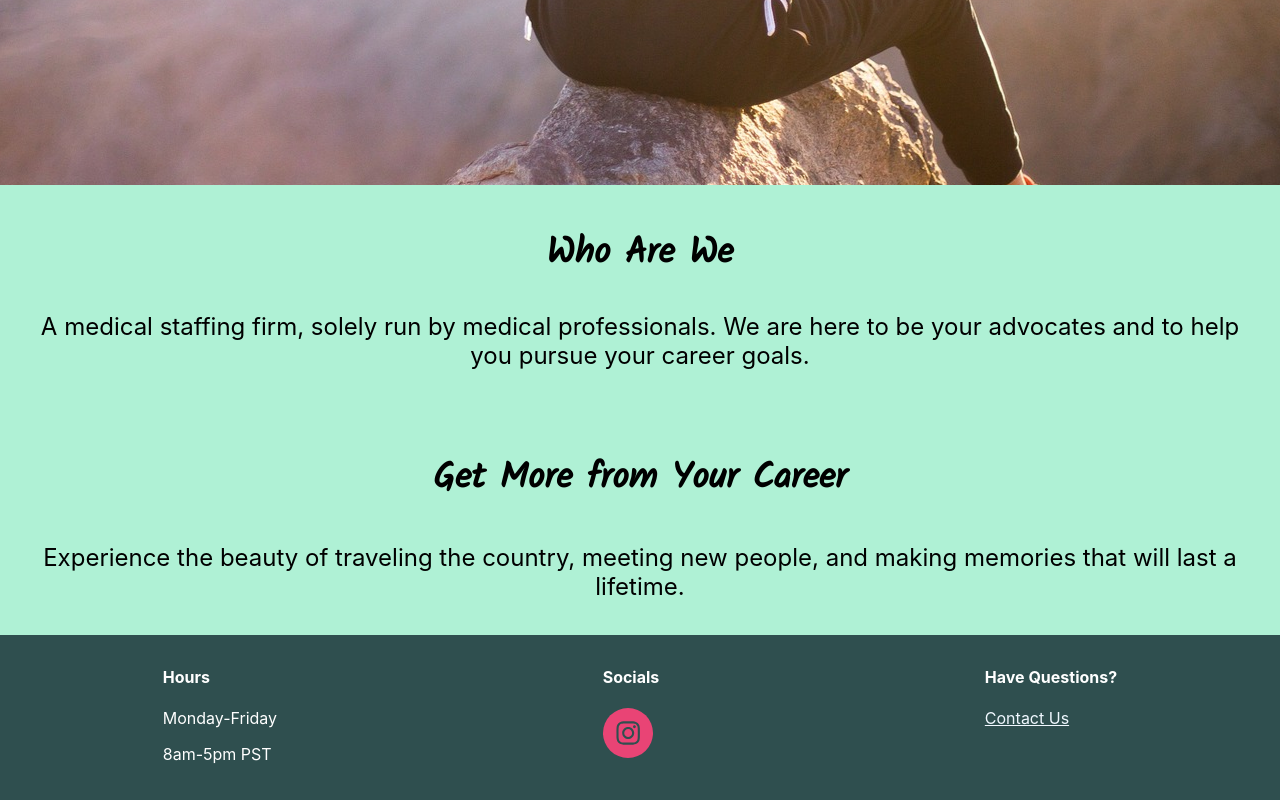
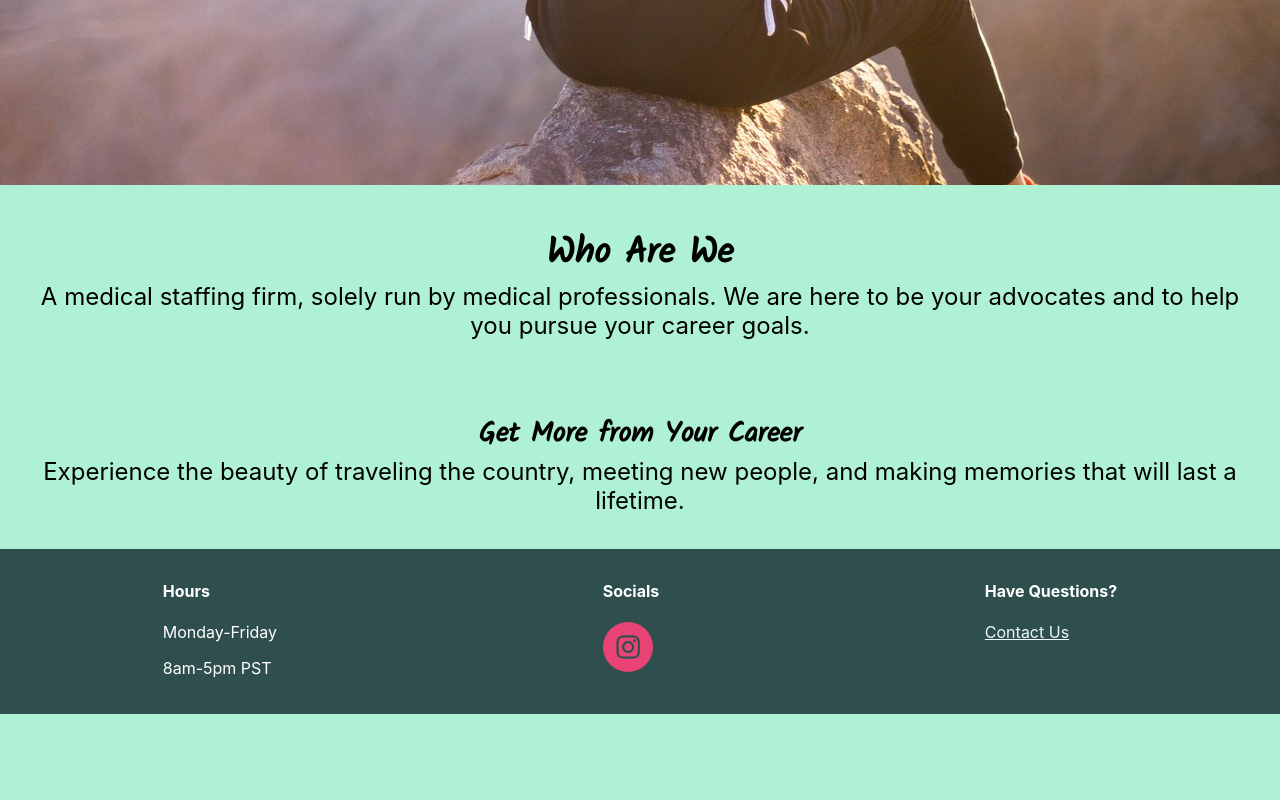
Before and after one commit to maxd66/travamed, a React (Create React App) app: page / in a window 1280 px wide. Shown: the part 790-1590 px from the top of the page. After the commit the page ends 1504 px from the top, so only its background shows below. Built offline with nearby package versions, Linux system fonts and the light colour scheme; a web font is replaced by a local one.

Commit message:
changed margin between about header and about p

```diff
--- a/src/components/About/About.css
+++ b/src/components/About/About.css
@@ -5,6 +5,11 @@
 .about-header {
   font-family: var(--subHeaderFont);
   padding: 0em 1em;
+  margin-bottom: 0px;
+}
+
+.about-p {
+  margin-top: 0px;
 }
 
 .flex-container {
@@ -48,10 +53,6 @@
     border-radius: 10px;
   }
 
-  .about-header {
-    font-size: 1.5em;
-  }
-
   #mainAbout {
     font-size: 1.5em;
   }
--- a/src/components/About/About.js
+++ b/src/components/About/About.js
@@ -8,7 +8,7 @@ function About() {
       <section className="flex-container">
         <section id="mainAbout" className="about-section">
           <h2 className="about-header">Who Are We</h2>
-          <p>
+          <p className="about-p">
             A medical staffing firm, solely run by medical professionals. We are
             here to be your advocates and to help you pursue your career goals.
           </p>
@@ -21,7 +21,7 @@ function About() {
           <h3 id="headerRight" className="about-header">
             Get More from Your Career
           </h3>
-          <p>
+          <p className="about-p">
             Experience the beauty of traveling the country, meeting new people,
             and making memories that will last a lifetime.
           </p>
```
